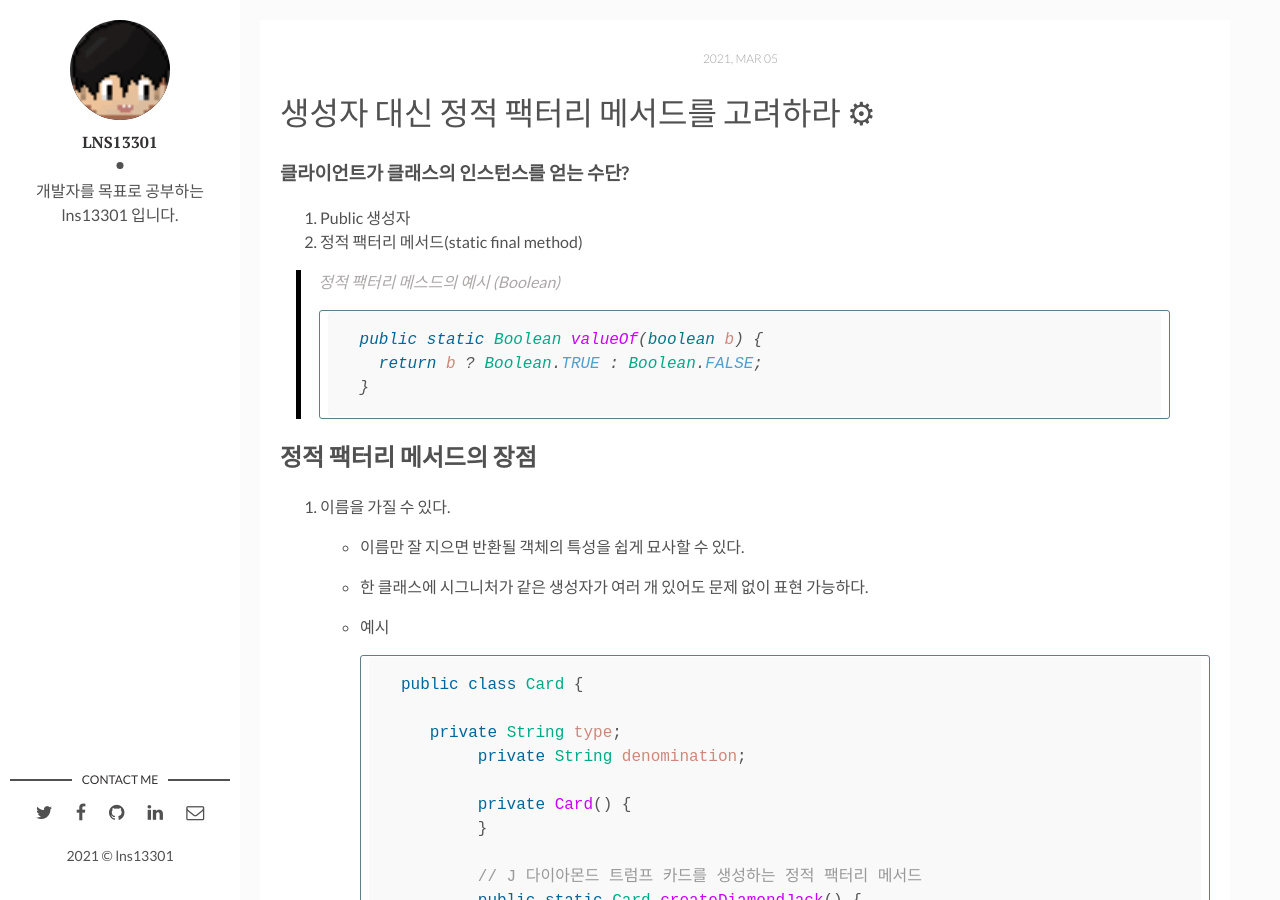
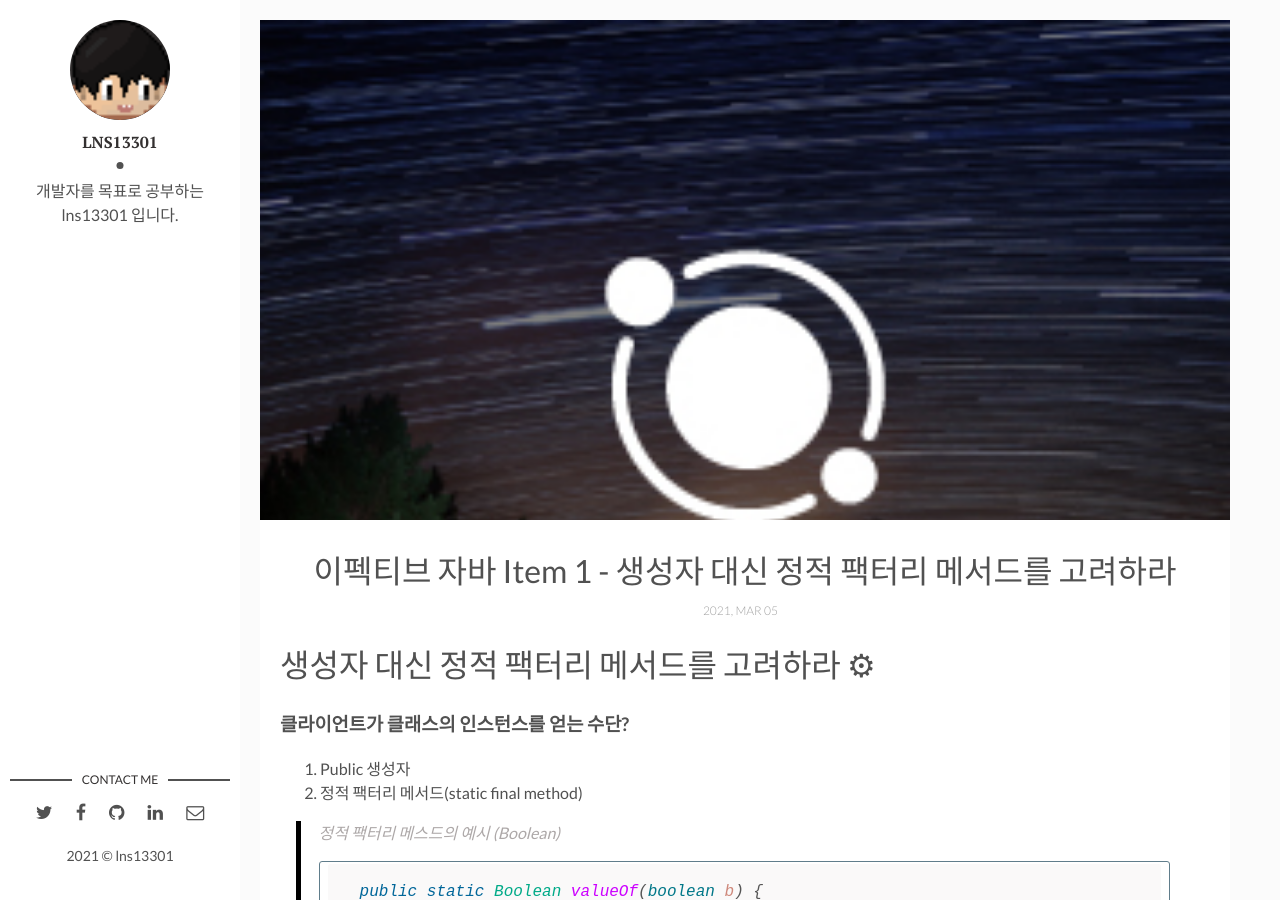
Before and after one commit to lns13301/github-blog, a Jekyll site: the page built from _posts/2021-03-06-effective_java_item1.markdown, in a window 1280 px wide and 900 px high. Built offline with Jekyll 4.4.1, drawn with Linux system fonts in a browser that asks for light colours; our own code applies the rules of GitHub Pages for plain Markdown files; comment, search, counter and statistics services are not loaded.

Commit message:
docs: 태그 오류 수정

```diff
--- a/_posts/2021-03-06-effective_java_item1.markdown
+++ b/_posts/2021-03-06-effective_java_item1.markdown
@@ -1,6 +1,6 @@
 ---
 layout: post
-title: 이펙티브 자바 Item 1: 생성자 대신 정적 팩터리 메서드를 고려하라
+title: 이펙티브 자바 Item 1 - 생성자 대신 정적 팩터리 메서드를 고려하라
 date: 2021-03-06 02:30:00 +0900
 description: 정적 팩터리 메서드 학습 내용
 img: woowacourse.jpg
```
